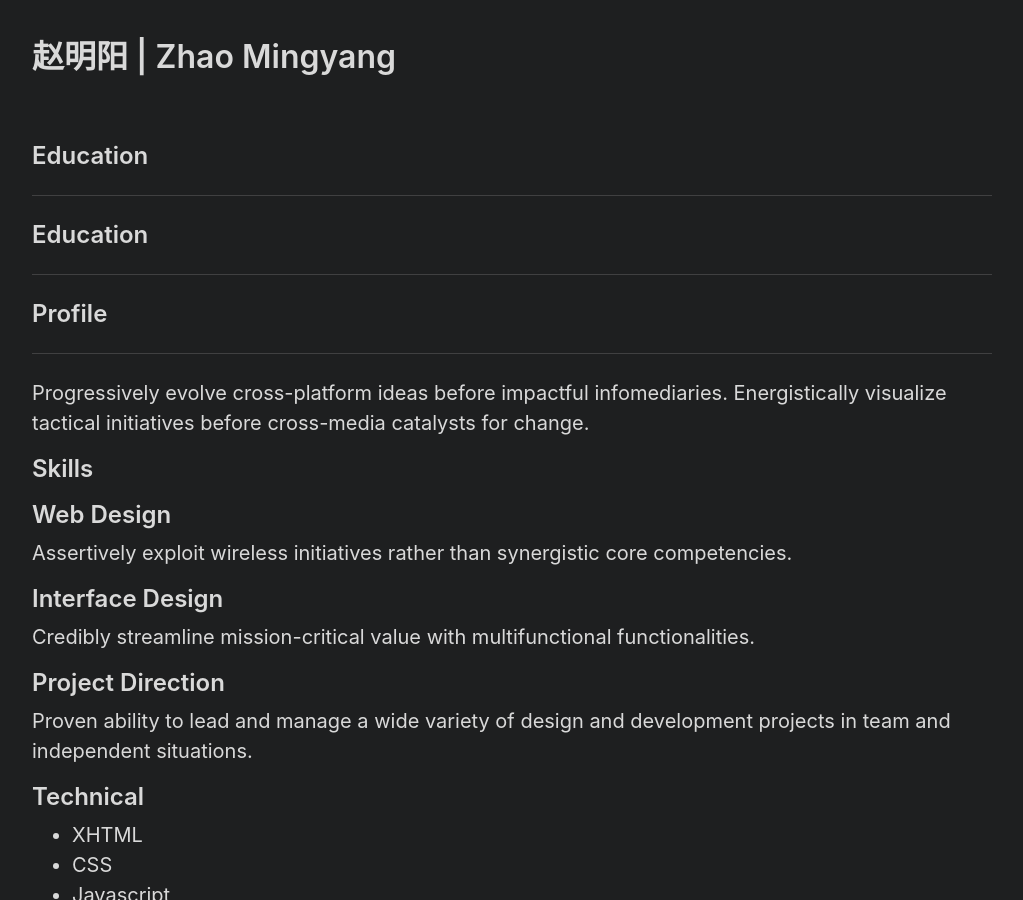
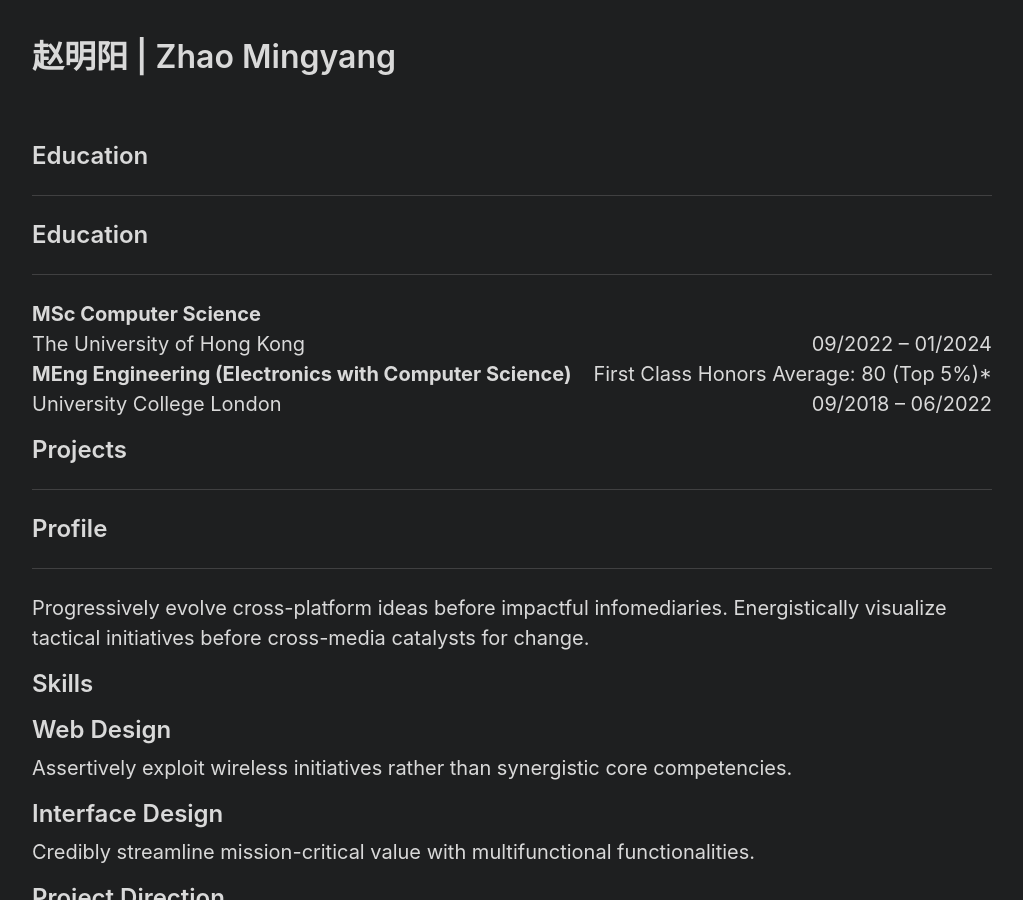
Before and after one commit to Zhao-Mingyang/zhao-mingyang.github.io, a Jekyll site: the page built from about.md, in a window 1280 px wide and 900 px high. Shown: the whole window, without its empty margins (128-1151 px from the left). Built offline with Jekyll 4.4.1, drawn with Linux system fonts in a browser that asks for light colours.

Commit message:
Update default.html

```diff
--- a/_layouts/default.html
+++ b/_layouts/default.html
@@ -15,13 +15,13 @@
 	     <HR>
 	 <h2>Education</h2>
 	     <HR>
-<!-- 	<b> MSc Computer Science </b> <br>
+	<b> MSc Computer Science </b> <br>
 	<div style="float:left;"> The University of Hong Kong  </div> <div style="float:right;"> 09/2022 – 01/2024 </div> <br>
 	<div style="float:left; text-align:left"> <b> MEng Engineering (Electronics with Computer Science) </b> </div>
 		     <div style="float:right; text-align:right"> First Class Honors Average: 80 (Top 5%)*</div> <br>
 	<div style="float:left;"> University College London </div> <div style="float:right;"> 09/2018 – 06/2022</div> <br>
 	<p align="left"> <h2>Projects</h2> </p>
-	     <HR> -->
+	     <HR>
 
 <!-- 	 <div style="float:left; text-align:left"> <b> Multi-Agent Deep Reinforcement Learning for Search and Rescue </b> </div>
 		     <div style="float:right; text-align:right"> 09/2021-04/2022</div> <br>
```
